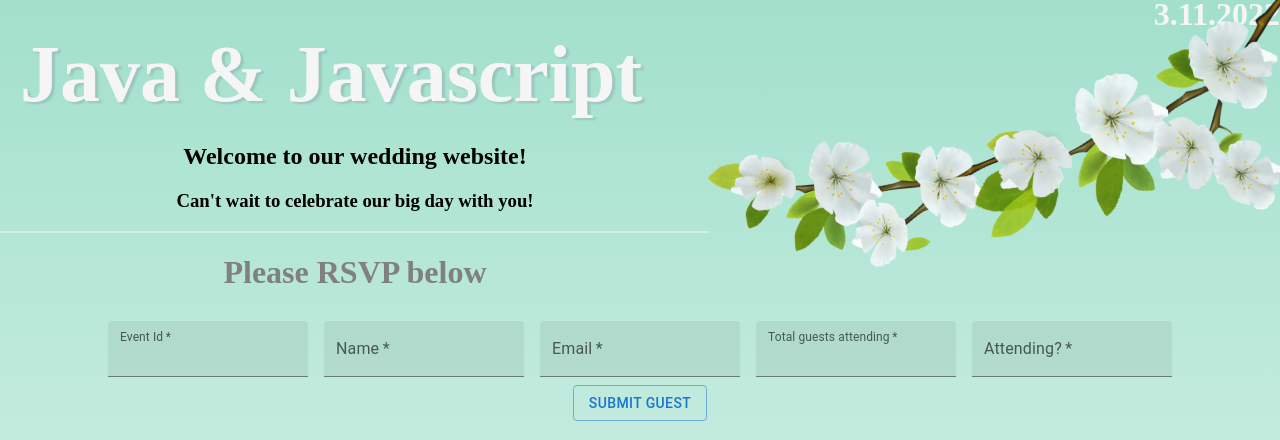
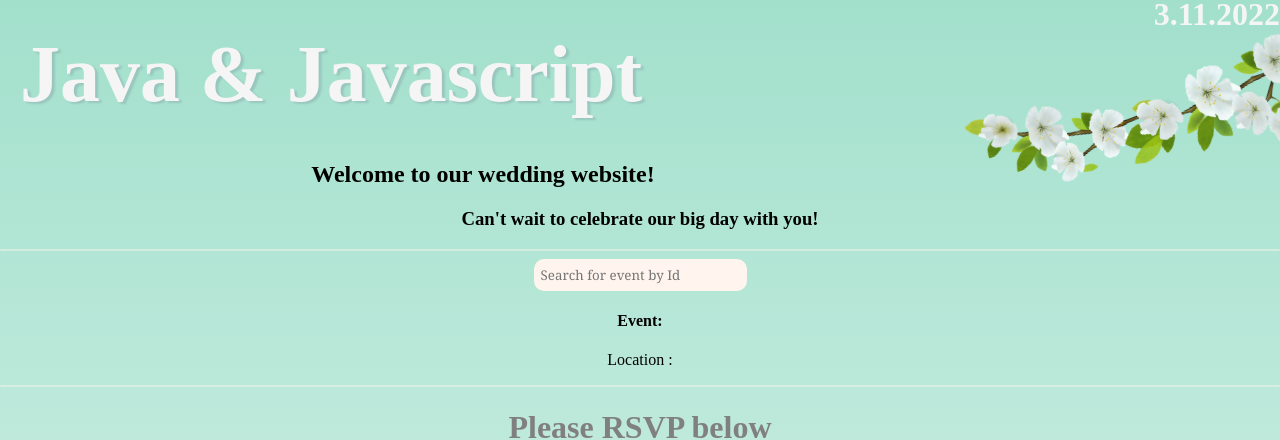
Before and after one commit to Patelso9/wedding-rsvp-frontend, a React (Create React App) app: page / in a window 1280 px wide. Shown: the top 440 px of the page. Built offline with nearby package versions, Linux system fonts and the light colour scheme; no server answers.

Commit message:
search by Id enabled

```diff
--- a/package.json
+++ b/package.json
@@ -9,10 +9,12 @@
     "@testing-library/jest-dom": "^5.16.2",
     "@testing-library/react": "^12.1.3",
     "@testing-library/user-event": "^13.5.0",
+    "axios": "^0.26.1",
     "bootstrap": "^5.1.3",
     "react": "^17.0.2",
     "react-bootstrap": "^2.2.0",
     "react-dom": "^17.0.2",
+    "react-router-dom": "^6.2.2",
     "react-scripts": "5.0.0",
     "web-vitals": "^2.1.4"
   },
--- a/src/App.css
+++ b/src/App.css
@@ -17,7 +17,7 @@
 }
 
 img{
-  width: 50%;
+  width: 30%;
   /* transform: rotate(200deg); */
   transform: rotate(-20deg);
   margin-right: -70px;
--- a/src/App.js
+++ b/src/App.js
@@ -3,6 +3,7 @@
 import GuestManager from './Compoenents/GuestManager';
 import Header from './Compoenents/GlobalAttributes/Header';
 import Footer from './Compoenents/GlobalAttributes/Footer';
+import EventSearch from './Compoenents/EventSearch';
 
 function App() {
   return (
@@ -10,9 +11,13 @@
 
       <Header />
 
+      <EventSearch />
+    <hr/>
       <GuestManager/>
 
       <Footer />
+
+
     </div>
   );
 }
--- /dev/null
+++ b/src/Compoenents/EventComponents.jsx
@@ -0,0 +1,16 @@
+import React from 'react'
+
+const EventComponents = ({ eventName, location }) => {
+    return (
+        <div className="event-container">
+                <div className='event-row'>
+                <div className="event">
+                    <h4>Event: {eventName} </h4>
+                    <p>Location : {location}</p>
+                </div>
+            </div>
+        </div>
+    )
+}
+
+export default EventComponents
--- /dev/null
+++ b/src/Compoenents/EventSearch.jsx
@@ -0,0 +1,63 @@
+import axios from 'axios';
+import React, { useState, useEffect } from 'react'
+import EventComponents from './EventComponents';
+
+const EventSearch = () => {
+
+    const [rsvpEvents, setrsvpEvents] = useState([])
+    const [search, setSearch] = useState('')
+    // const [search, setSearch] = useState('')
+
+    useEffect(() => {
+
+        axios.get(`http://localhost:8080/events/${search}`)
+        .then(res => {
+            console.log(res.data)
+            setrsvpEvents(res.data)
+        })
+        .catch(err => console.log(err, 'error loading'))
+    }, [search])
+
+    const handleChange = async e => {
+        e.preventDefault()
+        // setrsvpEvents(e.target.value)
+        setSearch(e.target.value);
+    }
+
+    const handleSubmit = async e => {
+        e.preventDefault();
+      }
+
+      const handleKeypress = e => {
+        //it triggers by pressing the enter key
+      if (e.keyCode === 13) {
+        handleSubmit();
+      }
+    };
+    return (
+
+        <div>
+            <div className='s-box'>
+
+            <form className='movie-search'>
+              <input text="text"
+                placeholder="Search for event by Id"
+                name="search"
+                onChange={handleChange}
+                onKeyPress={handleKeypress}
+                />
+                </form>
+                {/* <hr/> */}
+            <div className="comp-card">
+                <EventComponents
+                  key= {rsvpEvents.eventId}
+                  eventName= {rsvpEvents.eventName}
+                  location= {rsvpEvents.location}
+              />
+            </div>
+            </div>
+        </div>
+    )
+}
+
+export default EventSearch;
--- a/src/Compoenents/GlobalAttributes/Header.jsx
+++ b/src/Compoenents/GlobalAttributes/Header.jsx
@@ -21,6 +21,13 @@
         src= {flowers}
         alt="white flowers" />
 
+        <div>
+        <br/>
+        <h2>Welcome to our wedding website!</h2>
+        <h3>Can't wait to celebrate our big day with you!</h3>
+        <hr />
+        </div>
+
       </div>
     )
 }
--- a/src/Compoenents/GuestManager.jsx
+++ b/src/Compoenents/GuestManager.jsx
@@ -70,12 +70,6 @@
   return (
     <div>
 
-
-
-    <h2>Welcome to our wedding website!</h2>
-    <h3>Can't wait to celebrate our big day with you!</h3>
-
-    <hr/>
 
         <Box
       component="form"
```
Also changed, not shown: 1 other file (tests, documents, lock files or other folders).
